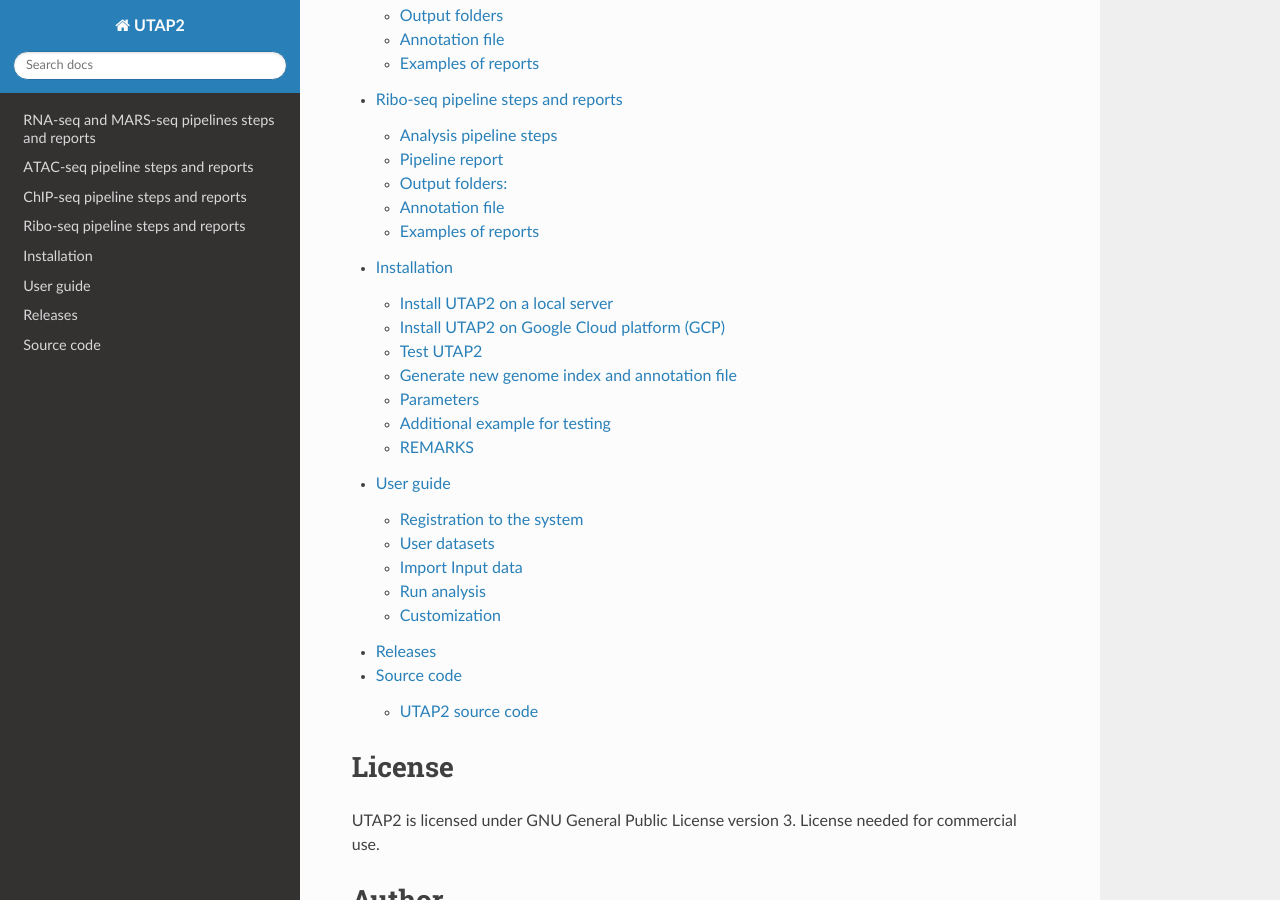
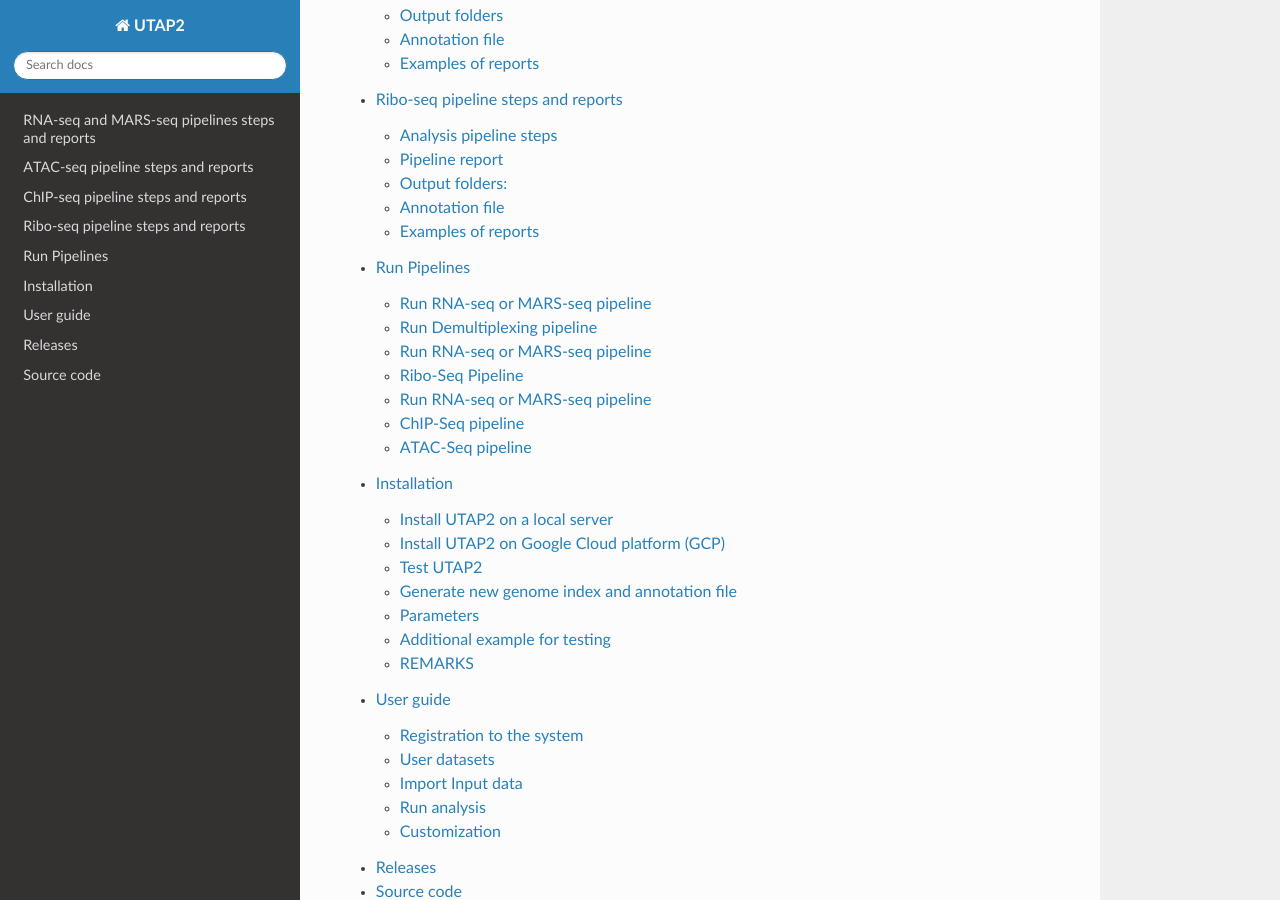
Before and after one commit to utap2/utap2, a Sphinx documentation site: the page built from docs/index.rst, in a window 1280 px wide and 900 px high, scrolled down 1189 px. Built offline with Sphinx 7.4.7 and the Read the Docs theme 3.1.0, drawn with Linux system fonts in a browser that asks for light colours; pages that are not in the unit, such as notebooks, are missing from menus.

Commit message:
update UTAP2 docs

```diff
--- a/docs/index.rst
+++ b/docs/index.rst
@@ -21,6 +21,7 @@
     rst/atac-seq-results
     rst/chip-seq-results
     rst/ribo-seq-results
+    rst/Run Pipelines/index
     rst/installation
     rst/user-guide
     rst/releases
```
